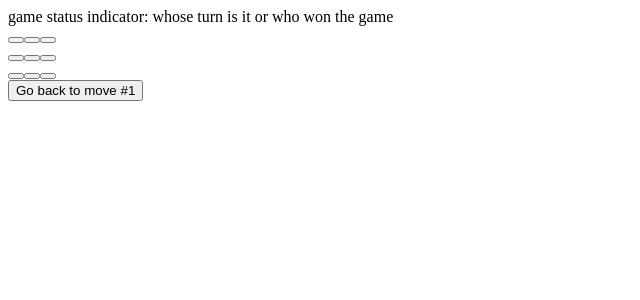
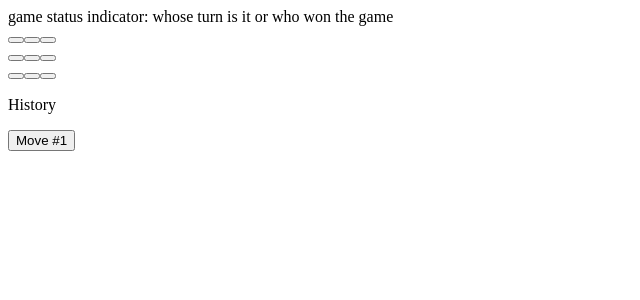
Before and after one commit to dawitkwm/tic-tac-toe, a React (Create React App) app: page / in a window 1280 px wide. Shown: the top 300 px of the page, without its empty margins (0-640 px from the left). Built offline with nearby package versions, Linux system fonts and the light colour scheme.

Commit message:
refactored History component

```diff
--- a/src/components/history/history.jsx
+++ b/src/components/history/history.jsx
@@ -6,10 +6,15 @@ class History extends Component {
   render() {
     const moves = Array(2).fill(null);
     const history = moves.map((h, i) => {
-      const button = i > 0 ? <button key={i}>Go back to move #{i}</button> : "";
+      const button = i > 0 ? <button key={i}>Move #{i}</button> : "";
       return button;
     });
-    return <div>{history}</div>;
+    return (
+      <div>
+        <p>History</p>
+        <div>{history}</div>
+      </div>
+    );
   }
 }
 
```
